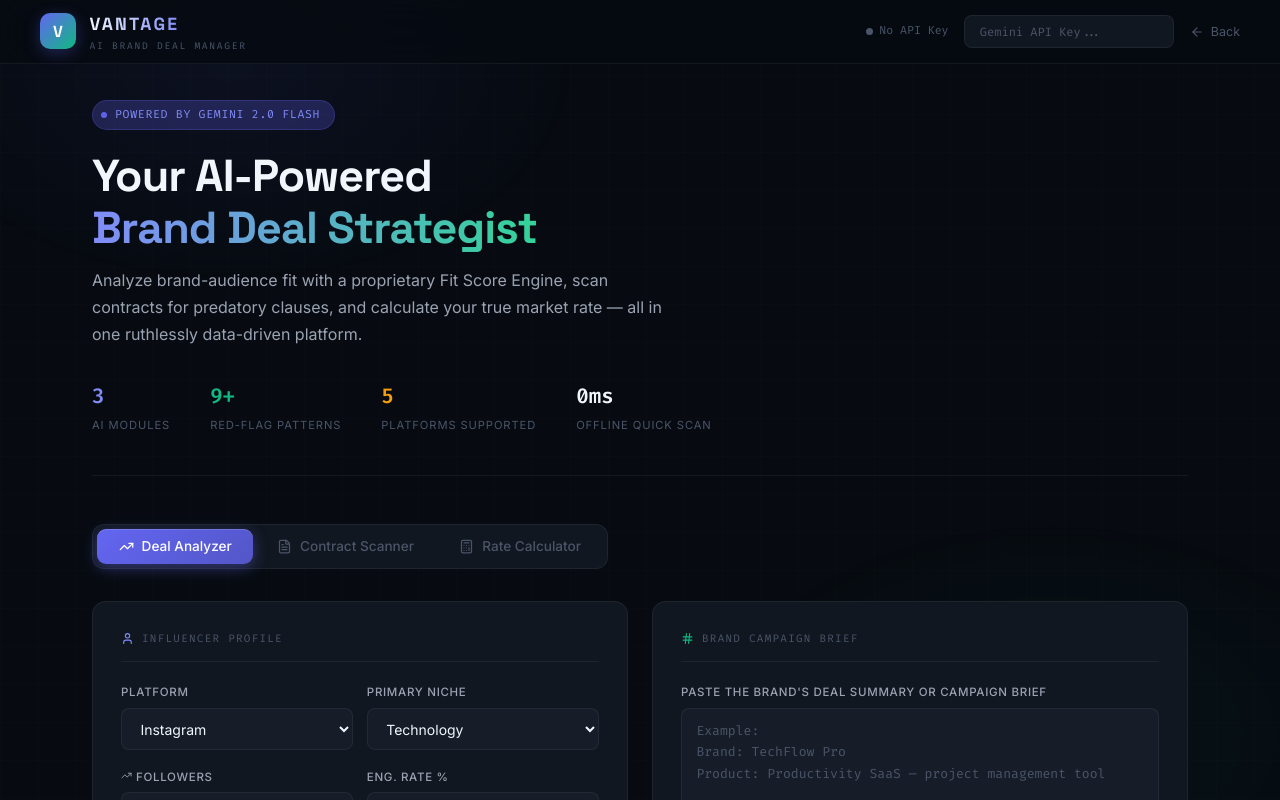
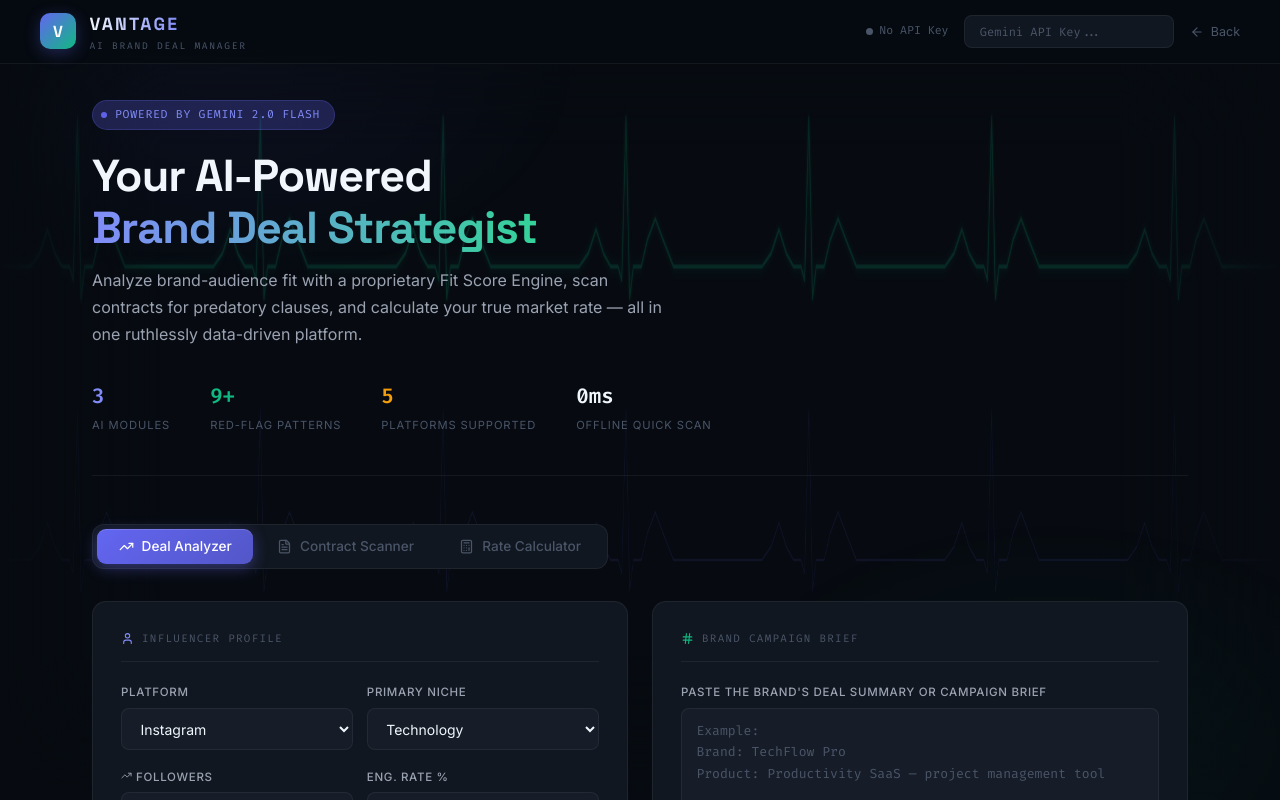
Before and after one commit to inayansingh/nayansingh, a React (Vite) app: page /vantage in a window 1280 px wide. Shown: the top 800 px of the page. Built offline with nearby package versions, Linux system fonts and the light colour scheme.

Commit message:
feat(vantage): animated EKG monitor background with emerald+indigo dual-row scrolling waveform

```diff
--- a/src/apps/Vantage/VantageApp.jsx
+++ b/src/apps/Vantage/VantageApp.jsx
@@ -13,6 +13,116 @@ const TABS = [
   { id: 'contract', label: 'Contract Scanner',    Icon: FileText   },
   { id: 'rate',     label: 'Rate Calculator',     Icon: Calculator },
 ];
+
+// One EKG cycle = 300px wide, baseline at y=60
+// Two rows stacked vertically offset for depth
+const EKG_CYCLE = `
+  L 20,60 L 35,55 L 48,46 L 60,55 L 72,60
+  L 84,60 L 90,65 L 97,4 L 103,72 L 109,60
+  L 122,60 L 132,50 L 145,42 L 158,50 L 175,60
+  L 300,60
+`.trim();
+
+function buildEkgPath(cycles, yOffset) {
+  let d = `M 0,${yOffset + 60}`;
+  for (let i = 0; i < cycles; i++) {
+    // translate each cycle by 300px
+    const shifted = EKG_CYCLE.replace(/L (\d+\.?\d*),/g, (_, x) =>
+      `L ${parseFloat(x) + i * 300},`
+    );
+    // also fix the start M for cycle > 0
+    d += ' ' + shifted.replace(/L (\d+\.?\d*),(\d+\.?\d*)/,
+      (m, x, y) => `L ${parseFloat(x)},${parseFloat(y) + yOffset}`
+    );
+  }
+  return d;
+}
+
+function EkgBackground() {
+  const cycles = 14; // enough to fill wide screens
+  const width  = cycles * 300;
+
+  // Build two separate waveform paths at different vertical positions
+  const makeD = (yBase) => {
+    let d = `M 0,${yBase}`;
+    for (let i = 0; i < cycles; i++) {
+      const ox = i * 300;
+      d += ` L ${ox + 20},${yBase}`;
+      d += ` L ${ox + 35},${yBase - 5}`;
+      d += ` L ${ox + 48},${yBase - 14}`;
+      d += ` L ${ox + 60},${yBase - 5}`;
+      d += ` L ${ox + 72},${yBase}`;
+      d += ` L ${ox + 84},${yBase}`;
+      d += ` L ${ox + 90},${yBase + 5}`;
+      d += ` L ${ox + 97},${yBase - 56}`;
+      d += ` L ${ox + 103},${yBase + 12}`;
+      d += ` L ${ox + 109},${yBase}`;
+      d += ` L ${ox + 122},${yBase}`;
+      d += ` L ${ox + 132},${yBase - 10}`;
+      d += ` L ${ox + 145},${yBase - 18}`;
+      d += ` L ${ox + 158},${yBase - 10}`;
+      d += ` L ${ox + 175},${yBase}`;
+      d += ` L ${ox + 300},${yBase}`;
+    }
+    return d;
+  };
+
+  return (
+    <div className="v-ekg-bg" aria-hidden="true">
+      <svg
+        className="v-ekg-svg"
+        viewBox={`0 0 ${width} 300`}
+        preserveAspectRatio="none"
+        xmlns="http://www.w3.org/2000/svg"
+      >
+        <defs>
+          {/* Glowing filter */}
+          <filter id="ekg-glow" x="-20%" y="-60%" width="140%" height="220%">
+            <feGaussianBlur stdDeviation="2.5" result="blur" />
+            <feMerge><feMergeNode in="blur" /><feMergeNode in="SourceGraphic" /></feMerge>
+          </filter>
+          {/* Vertical fade mask — brighter in middle, fades at edges */}
+          <linearGradient id="ekg-fade-x" x1="0%" y1="0%" x2="100%" y2="0%">
+            <stop offset="0%"    stopColor="white" stopOpacity="0" />
+            <stop offset="8%"    stopColor="white" stopOpacity="1" />
+            <stop offset="92%"   stopColor="white" stopOpacity="1" />
+            <stop offset="100%"  stopColor="white" stopOpacity="0" />
+          </linearGradient>
+          <mask id="ekg-mask">
+            <rect width={width} height="300" fill="url(#ekg-fade-x)" />
+          </mask>
+        </defs>
+
+        <g mask="url(#ekg-mask)">
+          {/* Primary row — brighter */}
+          <path
+            d={makeD(100)}
+            fill="none"
+            stroke="#10B981"
+            strokeWidth="1.5"
+            strokeLinecap="round"
+            strokeLinejoin="round"
+            opacity="0.18"
+            filter="url(#ekg-glow)"
+          />
+          {/* Secondary row — dimmer, offset */}
+          <path
+            d={makeD(210)}
+            fill="none"
+            stroke="#6366F1"
+            strokeWidth="1"
+            strokeLinecap="round"
+            strokeLinejoin="round"
+            opacity="0.09"
+          />
+        </g>
+      </svg>
+      {/* Edge fade overlays */}
+      <div className="v-ekg-fade-left" />
+      <div className="v-ekg-fade-right" />
+    </div>
+  );
+}
 
 export default function VantageApp() {
   const [tab, setTab]       = useState('deal');
@@ -44,7 +154,7 @@ export default function VantageApp() {
 
   return (
     <div className="vantage-shell">
-      <div className="vantage-grid-bg" />
+      <EkgBackground />
 
       {/* ---- Fixed Header ---- */}
       <header className="vantage-header">
--- a/src/apps/Vantage/VantageStyles.css
+++ b/src/apps/Vantage/VantageStyles.css
@@ -78,17 +78,68 @@
 @keyframes vantage-orb-drift  { from { transform: translate(0,0); } to { transform: translate(5%, 8%); } }
 @keyframes vantage-orb-drift2 { from { transform: translate(0,0); } to { transform: translate(-5%, -6%); } }
 
-/* Fine grid overlay */
+/* Fine dot overlay (kept subtle behind EKG) */
 .vantage-grid-bg {
   position: fixed;
   inset: 0;
-  background-image:
-    linear-gradient(rgba(255,255,255,0.013) 1px, transparent 1px),
-    linear-gradient(90deg, rgba(255,255,255,0.013) 1px, transparent 1px);
-  background-size: 38px 38px;
+  background-image: radial-gradient(rgba(255,255,255,0.015) 1px, transparent 1px);
+  background-size: 28px 28px;
   pointer-events: none;
   z-index: 0;
 }
+
+/* ---- EKG Background ---- */
+.v-ekg-bg {
+  position: fixed;
+  inset: 0;
+  overflow: hidden;
+  pointer-events: none;
+  z-index: 0;
+}
+
+.v-ekg-svg {
+  position: absolute;
+  top: 0;
+  left: 0;
+  width: 200%;      /* 2× viewport so we can slide one full width */
+  height: 100%;
+  animation: ekg-scroll 8s linear infinite;
+  will-change: transform;
+}
+
+@keyframes ekg-scroll {
+  from { transform: translateX(0); }
+  to   { transform: translateX(-50%); } /* slide one full panel = seamless loop */
+}
+
+/* Radial vignette so the EKG is strong in the middle, fades at top/bottom edges */
+.v-ekg-bg::after {
+  content: '';
+  position: absolute;
+  inset: 0;
+  background:
+    linear-gradient(to bottom,
+      var(--v-bg) 0%,
+      transparent 18%,
+      transparent 82%,
+      var(--v-bg) 100%
+    );
+  pointer-events: none;
+}
+
+/* Left/right horizontal fade overlays */
+.v-ekg-fade-left,
+.v-ekg-fade-right {
+  position: absolute;
+  top: 0;
+  bottom: 0;
+  width: 160px;
+  pointer-events: none;
+  z-index: 1;
+}
+.v-ekg-fade-left  { left: 0;  background: linear-gradient(to right, var(--v-bg), transparent); }
+.v-ekg-fade-right { right: 0; background: linear-gradient(to left,  var(--v-bg), transparent); }
+
 
 .vantage-content {
   position: relative;
```
